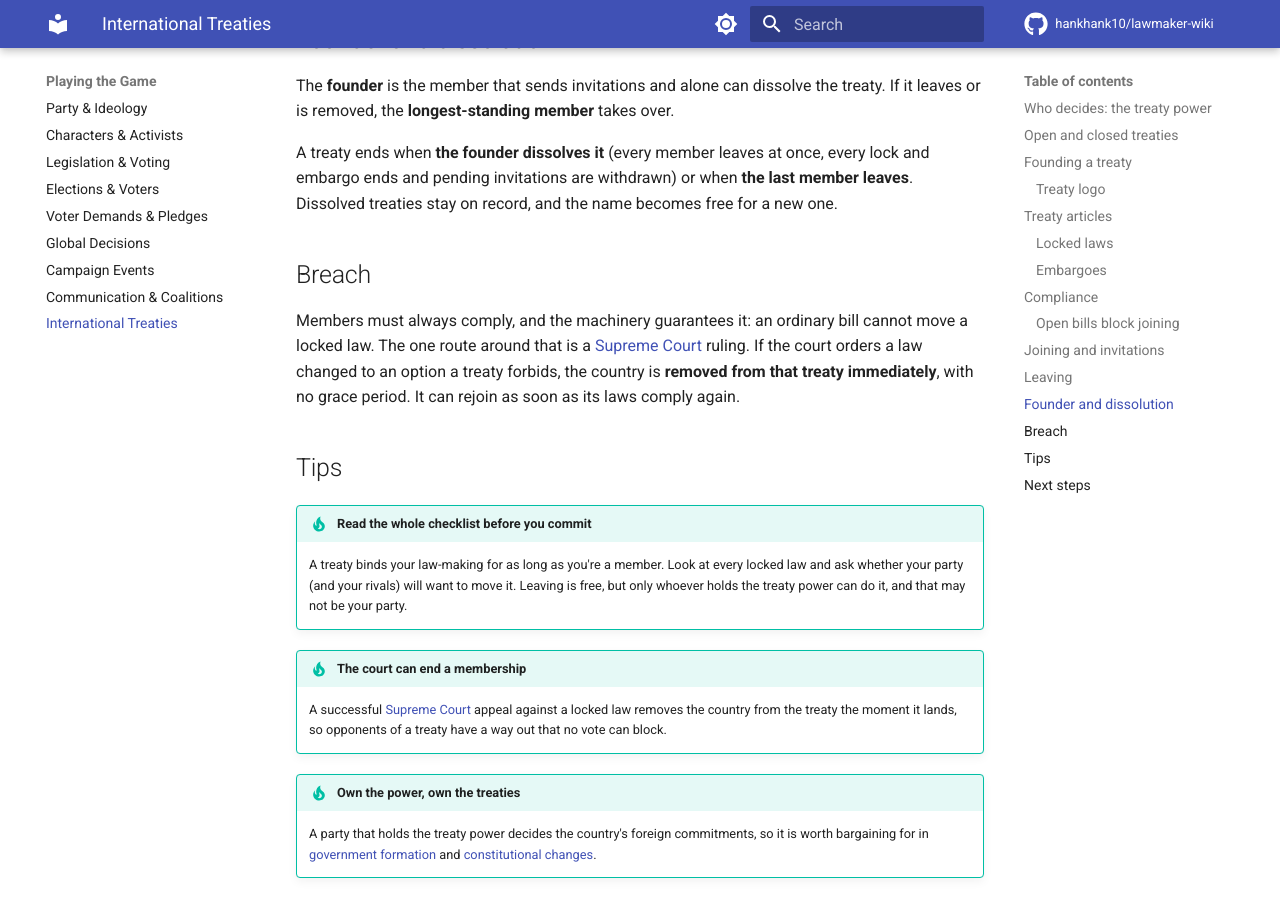
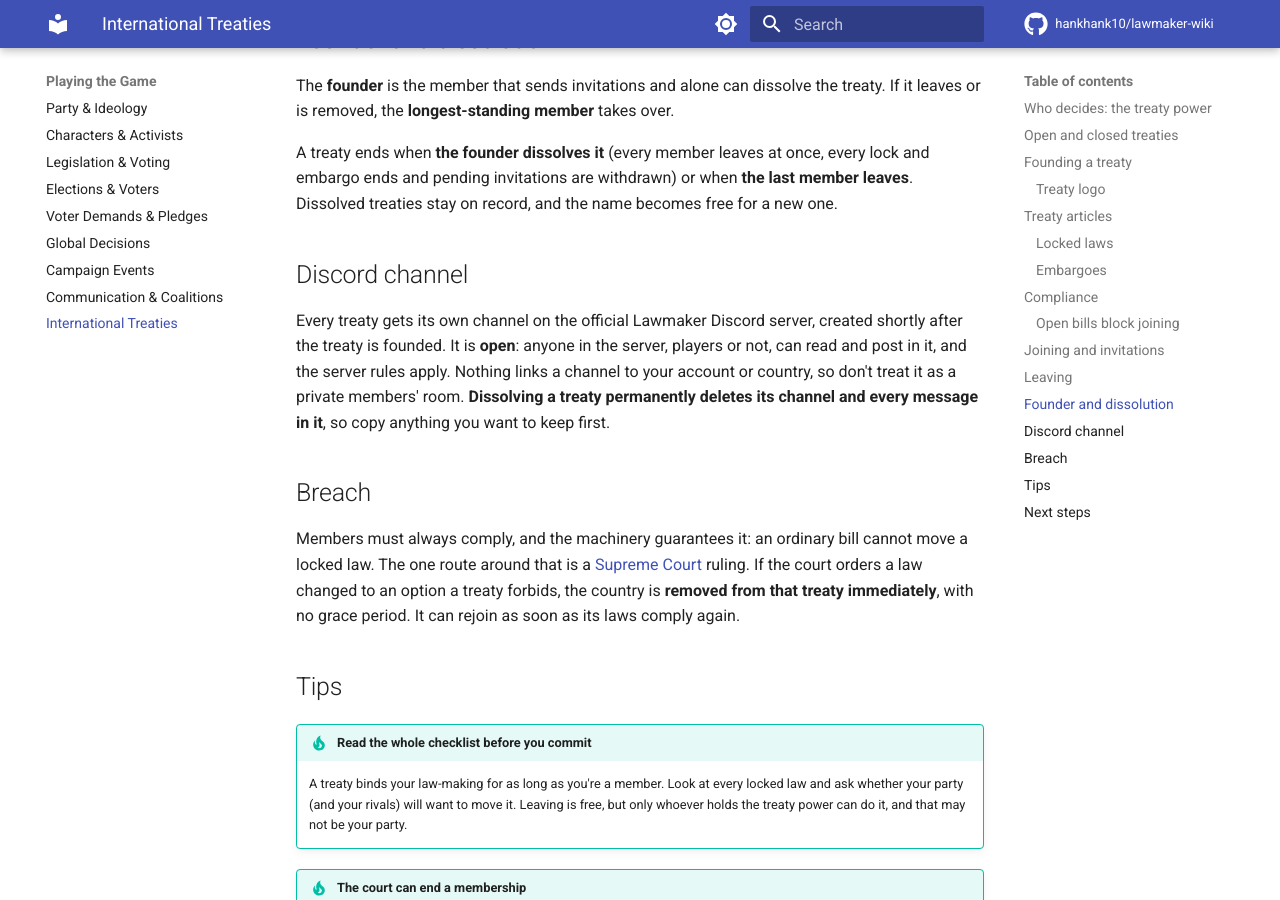
Before and after one commit to hankhank10/lawmaker-wiki, an MkDocs documentation site: the page built from docs/gameplay/treaties.md, in a window 1280 px wide and 900 px high, scrolled down 3985 px. Built offline with MkDocs 1.6.1 and Material for MkDocs 9.7.7, drawn with Linux system fonts in a browser that asks for light colours; comment, search, counter and statistics services are not loaded.

Commit message:
📝 Sync from private repo
Auto-synced from hankhank10/lawmaker/game-manual

```diff
--- a/docs/gameplay/treaties.md
+++ b/docs/gameplay/treaties.md
@@ -94,6 +94,10 @@ The **founder** is the member that sends invitations and alone can dissolve the
 
 A treaty ends when **the founder dissolves it** (every member leaves at once, every lock and embargo ends and pending invitations are withdrawn) or when **the last member leaves**. Dissolved treaties stay on record, and the name becomes free for a new one.
 
+## Discord channel
+
+Every treaty gets its own channel on the official Lawmaker Discord server, created shortly after the treaty is founded. It is **open**: anyone in the server, players or not, can read and post in it, and the server rules apply. Nothing links a channel to your account or country, so don't treat it as a private members' room. **Dissolving a treaty permanently deletes its channel and every message in it**, so copy anything you want to keep first.
+
 ## Breach
 
 Members must always comply, and the machinery guarantees it: an ordinary bill cannot move a locked law. The one route around that is a [Supreme Court](supreme-court.md) ruling. If the court orders a law changed to an option a treaty forbids, the country is **removed from that treaty immediately**, with no grace period. It can rejoin as soon as its laws comply again.
```
